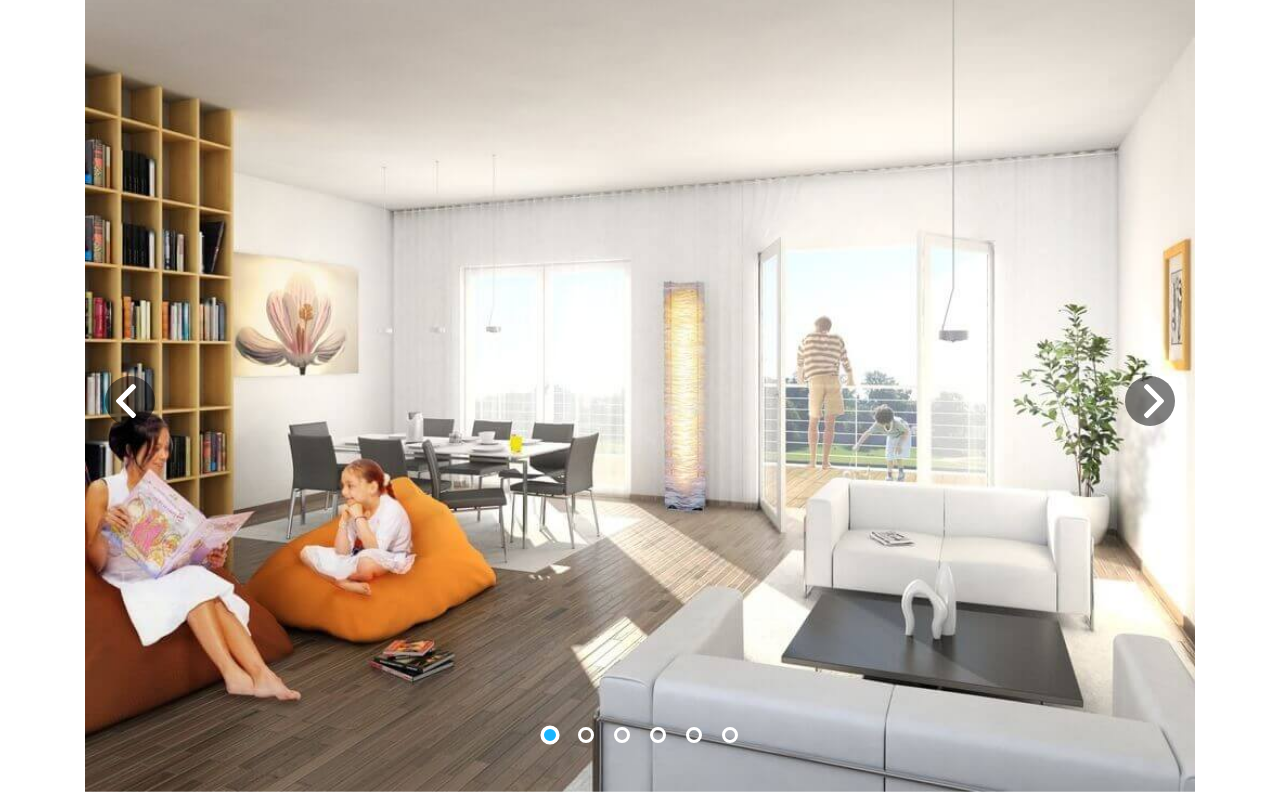
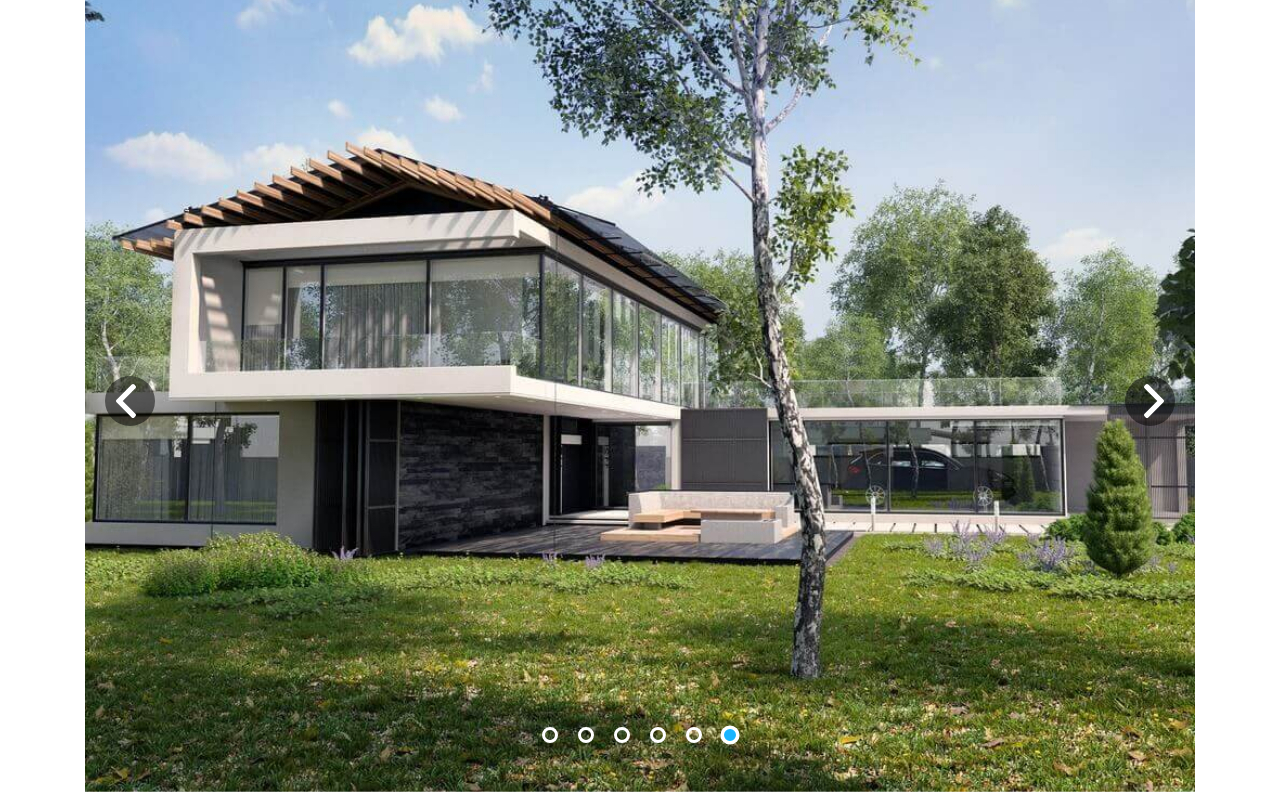
Before and after one commit to OleksandrVorushylo/3DGlo, a plain HTML site: page index.html in a window 1280 px wide. Both pictures are taken after a click on the link 130 px from the left and 1978 px from the top of the page. Shown: the part 1578-2378 px from the top of the page. Drawn offline with Linux system fonts and the light colour scheme.

Commit message:
add lesson22

```diff
--- a/index.html
+++ b/index.html
@@ -178,12 +178,6 @@
 			<a href="#" class="portfolio-btn prev" id="arrow-left"></a>
 			<a href="#" class="portfolio-btn next" id="arrow-right"></a>
 			<ul class="portfolio-dots">
-				<li class="dot dot-active"></li>
-				<li class="dot"></li>
-				<li class="dot"></li>
-				<li class="dot"></li>
-				<li class="dot"></li>
-				<li class="dot"></li>
 			</ul>
 		</ul>
 	</div>
--- a/script/script.js
+++ b/script/script.js
@@ -143,11 +143,20 @@
     for (const anchor of anchors) {
       anchor.addEventListener('click', event => {
         event.preventDefault();
-        const blockID = anchor.getAttribute('href');
-        document.querySelector('' + blockID).scrollIntoView({
+        const blockID = anchor.getAttribute('href'),
+              btn = document.querySelectorAll('.portfolio-btn');
+        // eslint-disable-next-line prefer-const
+        let target = event.target;
+
+        if (target.classList.contains('portfolio-btn')) {
+          event.preventDefault();
+        } else {
+          document.querySelector('' + blockID).scrollIntoView({
           behavior: 'smooth',
           block: 'start'
-        });
+          });
+        }
+
       });
     }
   };
@@ -189,9 +198,112 @@
 
 
 
-};
-tabs();
+  };
+  tabs();
+
+  // Слайдер
+
+  const slider = () => {
+    const slide = document.querySelectorAll('.portfolio-item'),
+          btn = document.querySelectorAll('.portfolio-btn'),
+          slider = document.querySelector('.portfolio-content');
+
+    const dots = () => {
+      const dots = document.querySelector('.portfolio-dots');
+      for (let i = 0; i < slide.length; i++) {
+				const li = document.createElement('li');
+				li.classList.add('dot');
+				dots.appendChild(li);
+			}
+    };
+    dots();
+
+    const dot = document.querySelectorAll('.dot');
+    dot[0].classList.add('dot-active');
+
+    let currentSlide = 0, // Номер слайда
+        interval;
+
+    const prevSlide = (elem, index, strClass) => {
+      elem[index].classList.remove(strClass);
+    };
+
+    const nextSlide = (elem, index, strClass) => {
+      elem[index].classList.add(strClass);
+    };
+
+    const autoPlaySlide = () => {
+      prevSlide(slide, currentSlide, 'portfolio-item-active');
+      prevSlide(dot, currentSlide, 'dot-active');
+      currentSlide++;
+      if (currentSlide >= slide.length) {
+        currentSlide = 0;
+      }
+      nextSlide(slide, currentSlide, 'portfolio-item-active');
+      nextSlide(dot, currentSlide, 'dot-active');
+    };
+
+    const startSlide = (time = 5000) => {
+      interval = setInterval(autoPlaySlide, time);
+    };
+
+    const stopSlide = () => {
+      clearInterval(interval);
+    };
+
+    slider.addEventListener('click', event => {
+      event.preventDefault();
+
+      const target = event.target;
+
+      if (!target.matches('#arrow-right, #arrow-left, .dot')) {
+        return;
+      }
+
+      prevSlide(slide, currentSlide, 'portfolio-item-active');
+      prevSlide(dot, currentSlide, 'dot-active');
+
+      if (target.matches('#arrow-right')) {
+                currentSlide++;
+            } else if (target.matches('#arrow-left')) {
+                currentSlide--;
+            } else if (target.matches('.dot')) {
+                dot.forEach((elem, index) => {
+                    if (elem === target) {
+                        currentSlide = index;
+                    }
+                });
+            }
+
+      if (currentSlide >= slide.length) {
+        currentSlide = 0;
+      }
+      if (currentSlide < 0) {
+        currentSlide = slide.length - 1;
+      }
+
+      nextSlide(slide, currentSlide, 'portfolio-item-active');
+      nextSlide(dot, currentSlide, 'dot-active');
+    });
+
+    slider.addEventListener('mouseover', event => {
+      if (event.target.matches('.portfolio-btn') ||
+          event.target.matches('.dot')) {
+            stopSlide();
+          }
+    });
+    slider.addEventListener('mouseout', event => {
+      if (event.target.matches('.portfolio-btn') ||
+          event.target.matches('.dot')) {
+            startSlide(6000);
+          }
+
+    });
 
 
+    startSlide(6000);
+  };
+
+  slider();
 
 });
```
